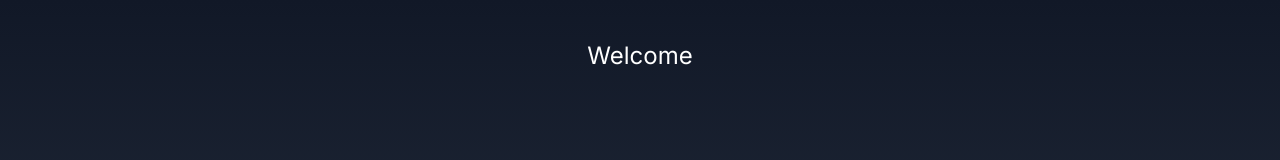
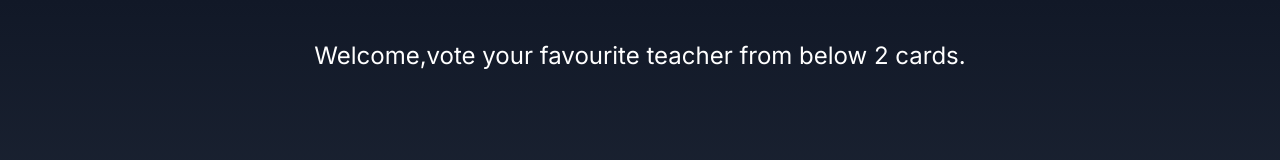
Before and after one commit to KAUSHALCODER123/next-fullstack, a Next.js app: page / in a window 1280 px wide. Shown: the top 160 px of the page. Built offline with nearby package versions, Linux system fonts and the light colour scheme; no server answers; the database is empty.

Commit message:
Update page.tsxhfh

```diff
--- a/app/page.tsx
+++ b/app/page.tsx
@@ -137,7 +137,7 @@ export default function Home() {
 
   return (
     <main className="text-white flex min-h-screen flex-col items-center justify-between p-6 sm:p-10 bg-gradient-to-b from-gray-900 to-gray-700">
-      <p className="text-xl sm:text-2xl text-center">Welcome</p>
+      <p className="text-xl sm:text-2xl text-center">Welcome,vote your favourite teacher from  below 2 cards.</p>
       <p className="text-xl sm:text-2xl text-center">Vote Remaining: {10-clickCount}</p>
 
       <Hero
```
